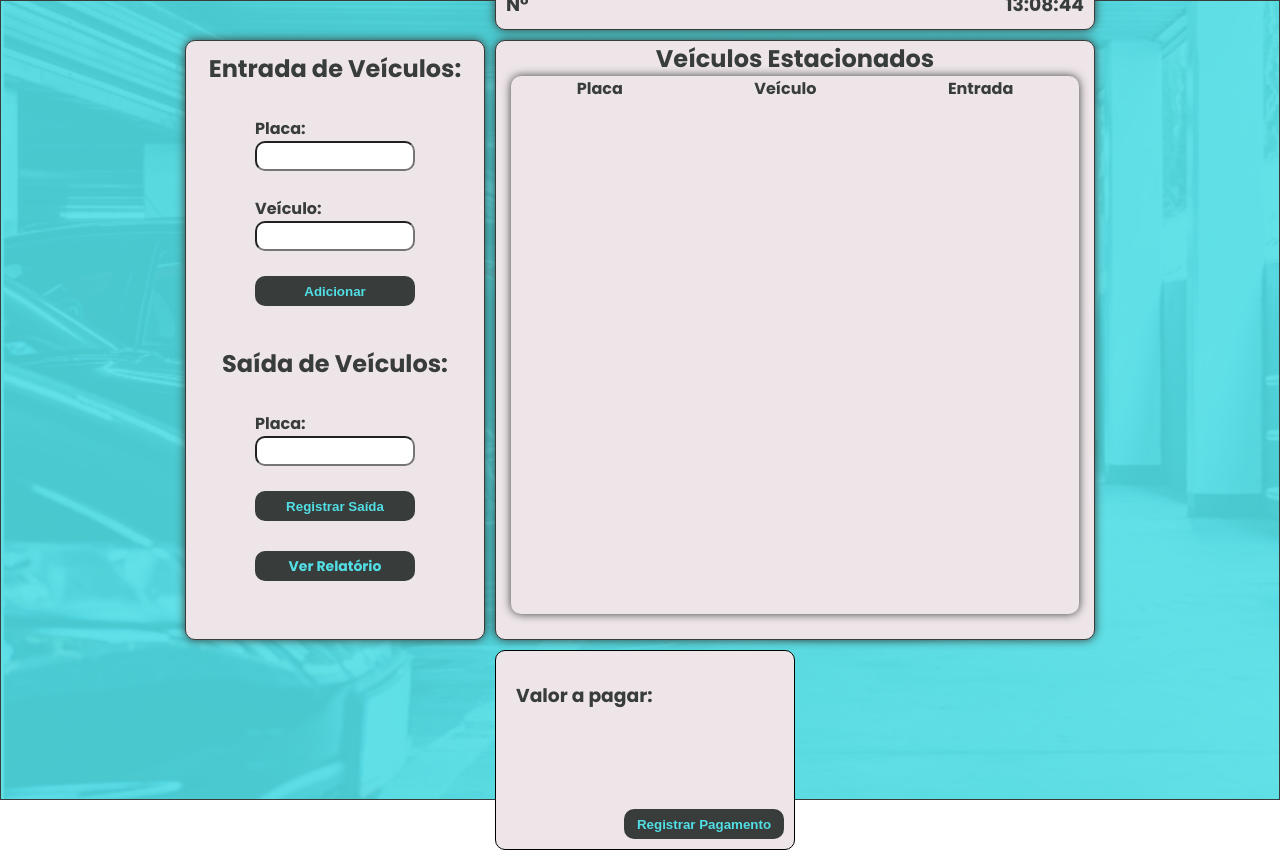
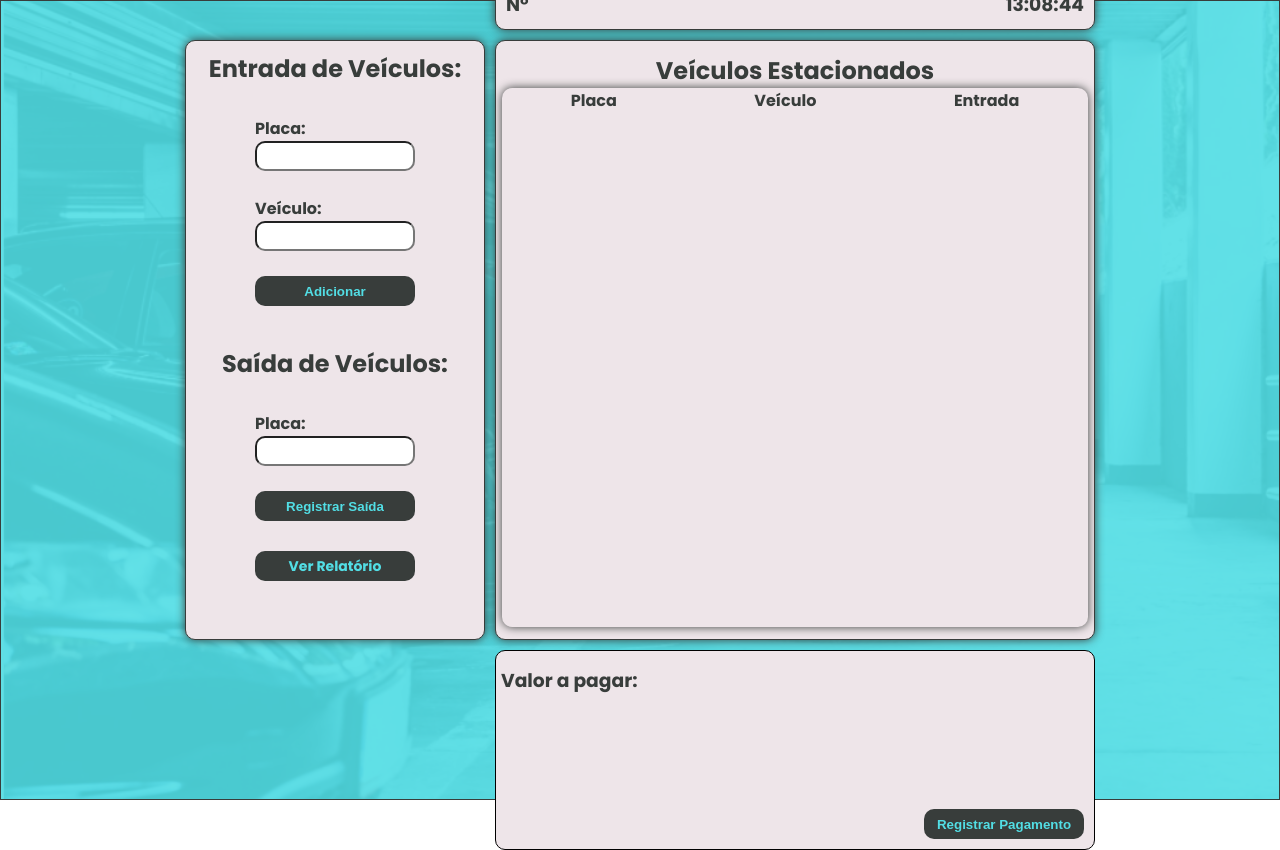
Before and after one commit to AlexAbreuGomes/parkingsystem, a plain HTML site: page registro.html in a window 1280 px wide. Drawn offline with Linux system fonts and the light colour scheme.

Commit message:
ajustes peqeunos no css da page principal

```diff
--- a/assets/css/style-registro.css
+++ b/assets/css/style-registro.css
@@ -149,7 +149,6 @@ a {
     border-radius: 10px;
     border: 1px solid #383D3B;
     box-shadow: 0 0 10px #383D3B;
-
 }
 
 .vagas-disponiveis {
@@ -172,15 +171,16 @@ a {
     display: flex;
     flex-direction: column;
     align-items: center;
-    justify-content: flex-start;
+    justify-content: center;
     width: 600px;
     height: 600px;
     border: 1px solid #383D3B;
     background-color: #EEE5E9;
     border-radius: 10px;
     box-shadow: 0 0 10px #383D3B;
-    overflow-y: scroll;
-    position: relative;
+    overflow-y:auto;
+
+
 
 }
 
@@ -206,11 +206,11 @@ a {
 }
 
 #tabelaEstacionados {
-    width: 95%;
+    width: 98%;
     height: 90%;
     text-align: center;
     border-collapse: collapse;
-    overflow-y:auto;
+
     border-radius: 10px;
     box-shadow: 0 0 10px #383D3B;
 }
@@ -245,12 +245,13 @@ tr:last-child td:last-child {
 
 .valor {
     position: relative;
-    width: 600px; /* Ajuste o tamanho conforme necessário */
+    min-width: 600px; /* Adicionado para travar o tamanho em 600px */
     height: 200px; /* Ajuste o tamanho conforme necessário */
     border: 1px solid #000; /* Apenas para visualização */
     padding:5px; /* Apenas para visualização */
     border-radius: 10px;
     background-color: #EEE5E9;
+
 }
 
 .valor > section:last-child > #submitPagamento {
--- a/assets/js/estacionamento.js
+++ b/assets/js/estacionamento.js
@@ -85,8 +85,6 @@ document.addEventListener("DOMContentLoaded", () => {
     }
   }
 
-  console.log(calcularValorPago());
-
   function salvarNoRelatorio(veiculo) {
     let relatorio =
       JSON.parse(localStorage.getItem("relatorioEstacionamento")) || [];
--- a/registro.html
+++ b/registro.html
@@ -6,20 +6,7 @@
     <link rel="stylesheet" href="assets/css/reset.css">
     <link rel="stylesheet" href="assets/css/style-registro.css">
     <title>registro</title>
-    <style>
-        .valor {
-            position: relative;
-            width: 300px;
-            height: 200px;
-            border: 1px solid #000;
-            padding: 20px;
-        }
-        .submitPagamento {
-            position: absolute;
-            bottom: 10px;
-            right: 10px;
-        }
-    </style>
+
 </head>
 <body>
     <main class="principal">
@@ -45,7 +32,7 @@
             </section>
         </section>
 
-        <main class="listaVeiculosValor">
+        <section class="listaVeiculosValor">
             <section class="vagas">
                 <section class="vagas-disponiveis">
                     <h3>Vagas Disponíveis:</h3>
@@ -80,7 +67,7 @@
                     <button id="submitPagamento" class="submitPagamento" type="submit">Registrar Pagamento</button>
                 </section>
             </section>
-        </main>
+        </section>
     </main>
     <script src="assets/js/estacionamento.js"></script>
 </body>
```
Also changed, not shown: assets/css/style.css (+30 -2 lines), assets/img/estacionamento copy.png (added).
